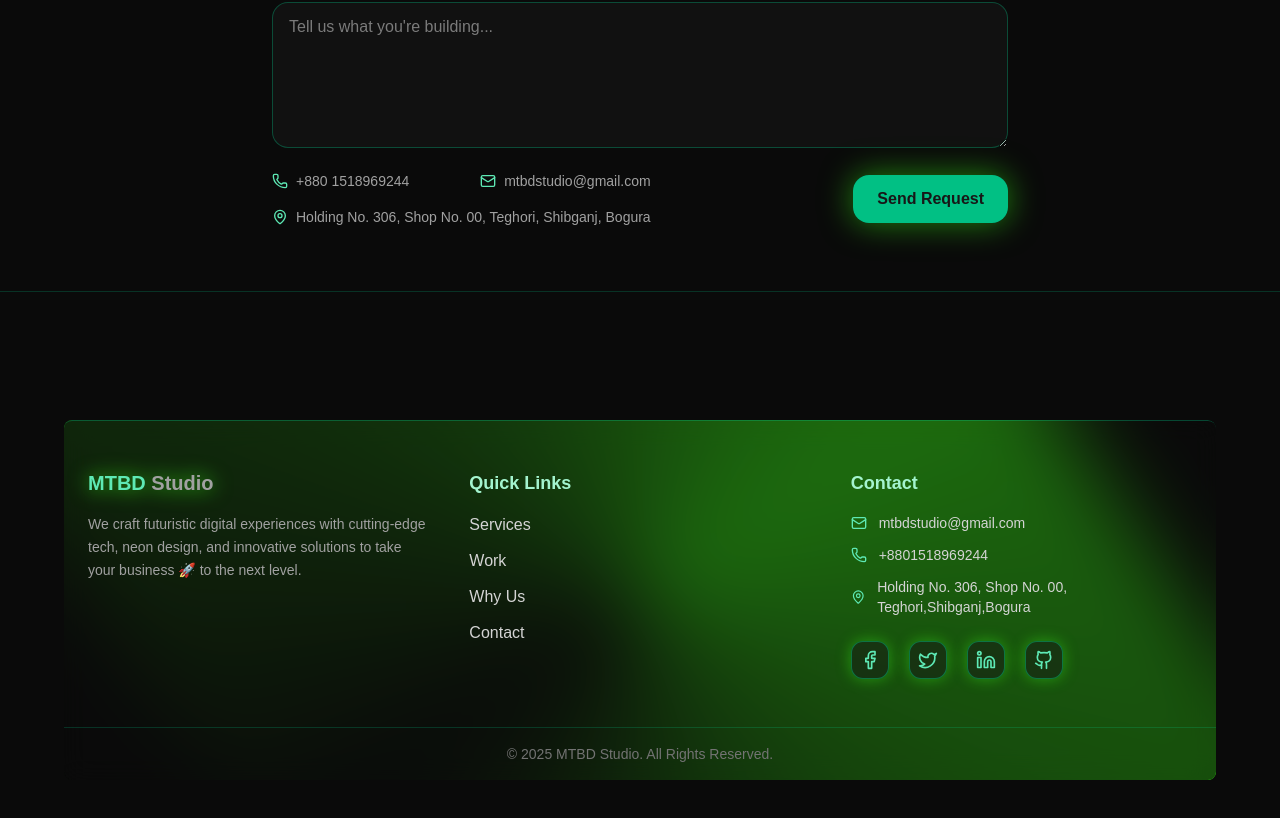
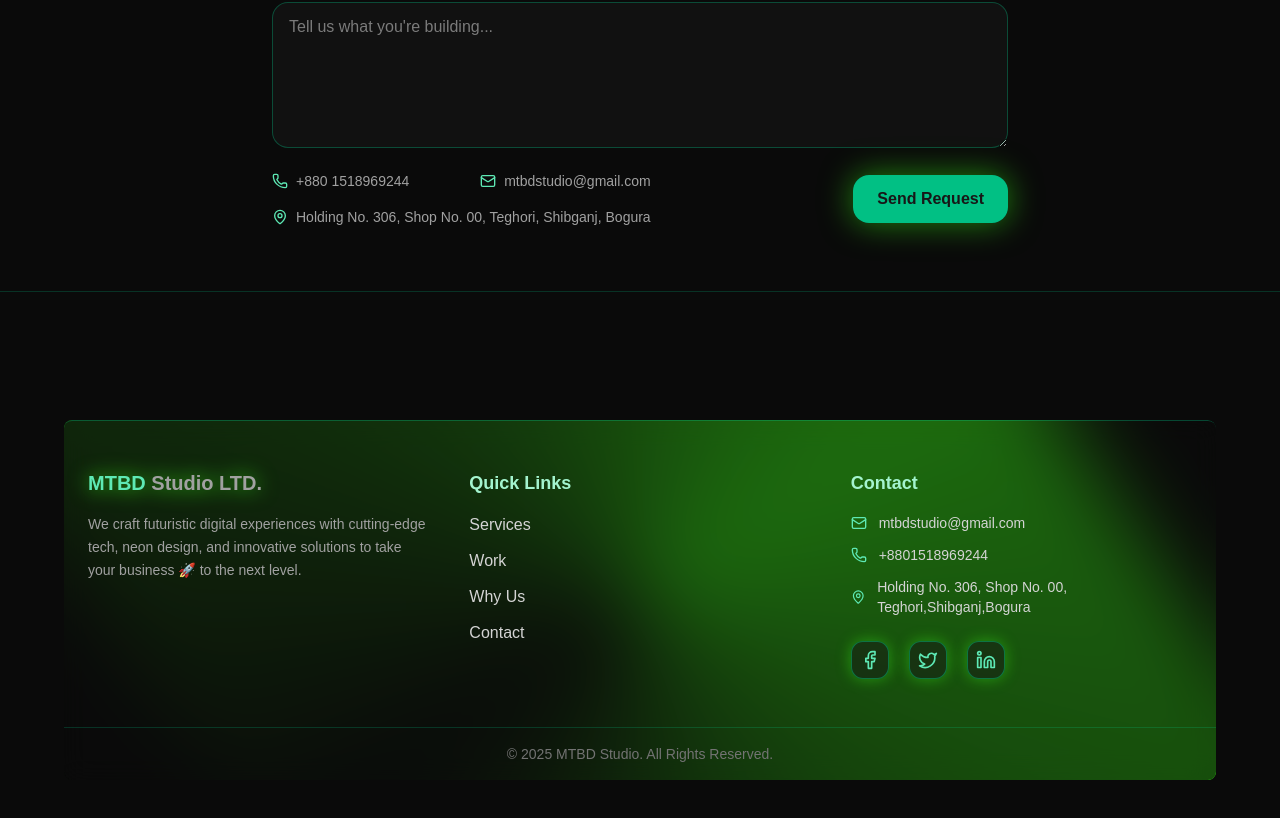
Before and after one commit to DevMohay/mtstudio, a Next.js app: page / in a window 1280 px wide. Shown: the part 5542-6360 px from the top of the page. Built offline with nearby package versions, Linux system fonts and the light colour scheme.

Commit message:
change something after final for duns

```diff
--- a/app/components/Footer.jsx
+++ b/app/components/Footer.jsx
@@ -18,7 +18,7 @@ function Footer() {
           {/* Brand + About */}
           <div>
             <h2 className="text-xl font-bold text-emerald-300 drop-shadow-[0_0_10px_rgba(57,255,20,0.8)]">
-              MTBD <span className="text-neutral-400">Studio</span>
+              MTBD <span className="text-neutral-400">Studio LTD.</span>
             </h2>
             <p className="mt-4 text-sm leading-relaxed text-neutral-400">
               We craft futuristic digital experiences with cutting-edge tech,
@@ -65,13 +65,26 @@ function Footer() {
               </li>
             </ul>
             <div className="flex gap-5 mt-6">
-              {[Facebook, Twitter, Linkedin, Github].map((Icon, idx) => (
+              {[{
+                Icon: Facebook,
+                href: "https://facebook.com/mtmohay"
+              },
+              {
+                Icon: Twitter,
+                href: "https://twitter.com/mtmohay"
+              },
+              {
+                Icon: Linkedin,
+                href: "https://www.linkedin.com/in/mohayminul-islam-48624033b"
+              }
+              ].map((social, idx) => (
                 <a
                   key={idx}
-                  href="#"
+                  target="_blank"
+                  href={social.href}
                   className="p-2 rounded-xl border border-emerald-400/40 bg-neutral-900/50 shadow-[0_0_15px_rgba(57,255,20,0.4)] hover:shadow-[0_0_35px_rgba(57,255,20,0.7)] hover:scale-110 transition-all duration-500"
                 >
-                  <Icon className="size-5 text-emerald-300" />
+                  <social.Icon className="size-5 text-emerald-300" />
                 </a>
               ))}
             </div>
```
